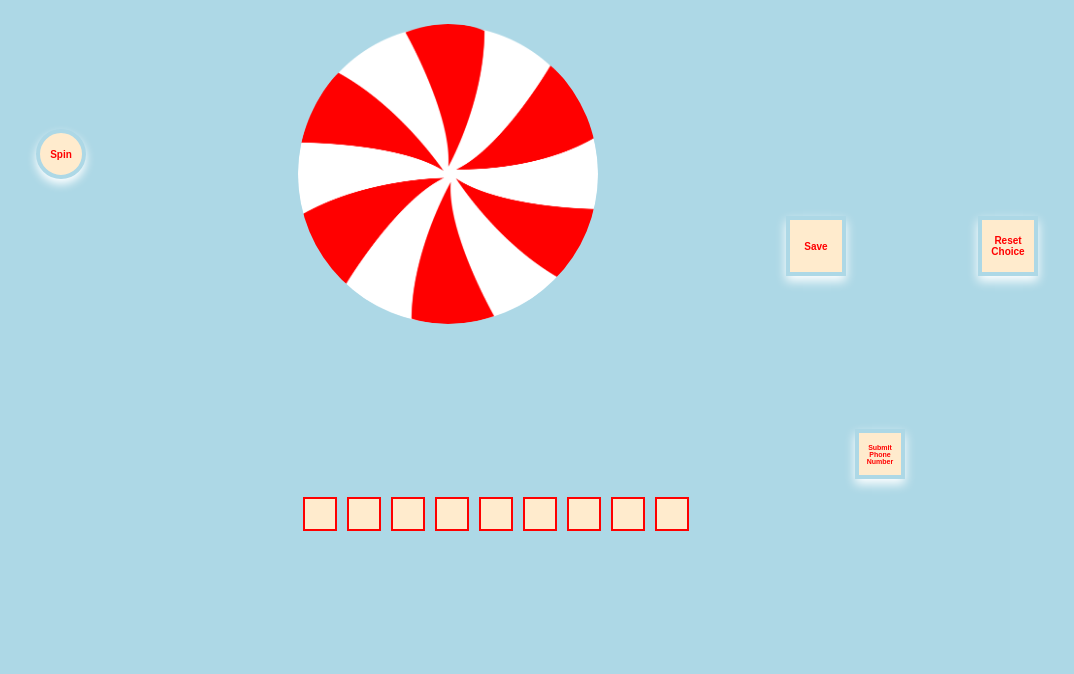
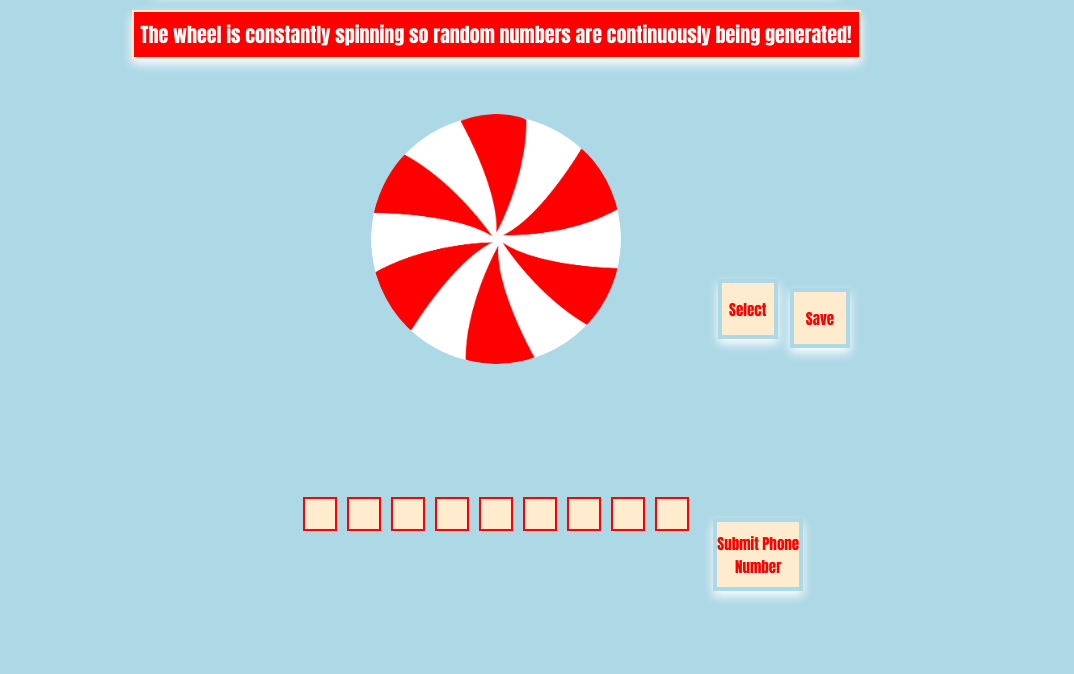
Before and after one commit to elenawingard/elenawingard.github.io, a plain HTML site: page js-final/final.html in a window 1280 px wide. Shown: the part 126-800 px from the top of the page, without its empty margins (144-1218 px from the left). Drawn offline with Linux system fonts and the light colour scheme.

Commit message:
finished!

```diff
--- a/js-final/final.css
+++ b/js-final/final.css
@@ -2,16 +2,17 @@
 h1 {
   font-size: 40px;
   color: white;
-  letter-spacing: -1px;
+  padding: 7px;
   position: absolute;
   display: flex;
   align-items: center;
   justify-content: center;
-  top: 30px;
+  top: 5%;
   margin: 0;
   border: 2px solid blanchedalmond;
   background-color: red;
   box-shadow: 0px 5px 10px white;
+  font-family:Impact, Haettenschweiler, 'Arial Narrow Bold', sans-serif;
 }
 
 body {
@@ -27,6 +28,21 @@ body {
     overflow: hidden;
 }
 
+p {
+  font-size: 20px;
+  color: white;
+  padding: 7px;
+  position: absolute;
+  display: flex;
+  align-items: center;
+  justify-content: center;
+  top: 17%;
+  margin: 0;
+  border: 2px solid blanchedalmond;
+  background-color: red;
+  box-shadow: 0px 5px 10px white;
+  font-family: Impact, Haettenschweiler, 'Arial Narrow Bold', sans-serif;
+}
 
 /* SPINNY */
 
@@ -37,34 +53,59 @@ body {
   justify-content: center;
 }
 
+#numbers {
+  position: absolute;
+  display: flex;
+  text-align: center;
+  justify-content: center;
+  margin: auto;
+  transform-origin: center center;
+  transform:translate(-50%,-50%);
 
+  top: 5%;
+  left: 50%;
+  width: 0px;
+  height: 600px;
+  border-radius: 50%;
+
+  animation-name: rotate;
+  animation-duration: 2s;
+  animation-iteration-count: infinite;
+  animation-timing-function: linear;
+
+
+}
 .wheel {
   position: absolute;
   display: flex;
   text-align: center;
   justify-content: center;
   margin: auto;
+  transform-origin: center center;
+  transform:translate(-50%,-50%);
 
-
-  top: 150px;
-  width: 300px;
-  height: 300px;
+  top: 200px;
+  width: 250px;
+  height: 250px;
   border-radius: 50%;
 
   animation-name: rotate;
-  animation-duration: 5s;
-  animation-iteration-count: initial;
+  animation-duration: 2s;
+  animation-iteration-count: infinite;
   animation-timing-function: linear;
 
   }
 
+
   @keyframes rotate {
-    from{ transform: rotate(-360deg);}
-    to{ transform: rotate(360deg);}
+    from {
+      transform: rotate(-360deg);
+    }
+
+    to {
+      transform: rotate(360deg);
+    }
   }
-
-
-
 
   /* BUTTONS */
 
@@ -82,42 +123,45 @@ body {
 
   .submit {
     position: absolute;
+    display: flex;
+    align-items: center;
+    justify-content: center;
+    top: 78%;
+    right: 26%;
 
-    top: 70%;
-    left: 80%;
-    transform: translate(-50%, -50%);
-
-    width: 50px;
-    height: 50px;
+    width: 90px;
+    height: 73px;
     border-radius: 0;
     border: 4px solid lightblue;
     background-color: blanchedalmond;
     color: red;
     box-shadow: 0px 5px 10px white;
     font-weight: bold;
-    font-size: 7px;
+    font-size: 15px;
     cursor: pointer;
+    font-family: Impact, Haettenschweiler, 'Arial Narrow Bold', sans-serif;
+
   }
 
   .spin {
+    position: absolute;
     display: flex;
-    text-align: center;
+    align-items: center;
     justify-content: center;
-    margin: auto;
 
-    top: 280px;
-    left: 205px;
-    transform: translate(-50%, -50%);
+    top: 48.13%;
+    right: 28%;
+    font-family: Impact, Haettenschweiler, 'Arial Narrow Bold', sans-serif;
 
-    width: 50px;
-    height: 50px;
-    border-radius: 50%;
+    width: 60px;
+    height: 60px;
+    border-radius: 0;
     border: 4px solid lightblue;
     background-color: blanchedalmond;
     color: red;
     box-shadow: 0px 5px 10px white;
     font-weight: bold;
-    font-size: 10px;
+    font-size: 15px;
     cursor: pointer;
 
   }
@@ -129,9 +173,9 @@ body {
     align-items: center;
     justify-content: center;
 
-
-    top: 44%;
-    left: 75%;
+font-family: Impact, Haettenschweiler, 'Arial Narrow Bold', sans-serif;
+    top: 53%;
+    right: 20%;
     transform: translate(-50%, -50%);
     width: 60px;
     height: 60px;
@@ -141,30 +185,10 @@ body {
     color: red;
     box-shadow: 0px 5px 10px white;
     font-weight: bold;
-    font-size: 10px;
+    font-size: 15px;
     cursor: pointer;
   }
 
-
-  .reset {
-    display: flex;
-    align-items: center;
-    justify-content: center;
-
-    top: 44%;
-    left: 90%;
-    transform: translate(-50%, -50%);
-    width: 60px;
-    height: 60px;
-    border-radius: 0;
-    border: 4px solid lightblue;
-    background-color: blanchedalmond;
-    box-shadow: 0px 5px 10px white;
-    color: red;
-    font-weight: bold;
-    font-size: 10px;
-    cursor: pointer;
-  }
 
 
 
@@ -175,6 +199,7 @@ body {
   color: blanchedalmond;
   text-align: center;
   margin-top: 20px;
+  font-family: Impact, Haettenschweiler, 'Arial Narrow Bold', sans-serif;
 }
 
 
@@ -190,8 +215,9 @@ body {
   background-color: blanchedalmond;
   font-size: 14px;
   border: 2px solid red;
-
+  font-family: Impact, Haettenschweiler, 'Arial Narrow Bold', sans-serif;
   display: flex;
   align-items: center;
+  color: red;
   justify-content: center;
 }
--- a/js-final/final.html
+++ b/js-final/final.html
@@ -3,34 +3,18 @@
 <head>
     <meta charset="UTF-8">
     <meta name="viewport" content="width=device-width, initial-scale=1.0">
-    <title>Phone Number Carnival</title>
+    <title>Phone (Random) Number</title>
     <link rel="stylesheet" href="final.css">
 </head>
-<h1>Spin the wheel to input your phone number</h1>
+
 <body>
-
+  <h1>Click “Select” to see what digit is picked. </h1>
+<p> The wheel is constantly spinning so random numbers are continuously being generated!</p>
 <div id="spin-container">
 
 <div id ="numbers">
   <img src="wheel.png" alt="wheel" class="wheel">
 </div>
-
-<!-- <div id="spin-container">
-  <div id="stripes">
-  <div id="numbers">
-    <div class="stripe">0</div>
-    <div class="stripe">1</div>
-    <div class="stripe">2</div>
-    <div class="stripe">3</div>
-    <div class="stripe">4</div>
-    <div class="stripe">5</div>
-    <div class="stripe">6</div>
-    <div class="stripe">7</div>
-    <div class="stripe">8</div>
-    <div class="stripe">9</div>
-  </div>
-</div>
--->
 
 <div id="number-container">
     <div class="number-slot"></div>
@@ -44,18 +28,13 @@
     <div class="number-slot"></div>
 </div>
 
-
 <div id="result-container"></div>
 
-<button class="spin" onclick="spinWheel()">Spin</button>
+<button class="spin" onclick="spinWheel()">Select</button>
 <button class="save" onclick="saveNumber()">Save</button>
 <button class="submit" onclick="submit()">Submit Phone Number</button>
-<button class="reset" onclick="reset()">Reset Choice</button>
-<!-- make the submit button do something -->
-
 
 </div>
-
 
     <script src="final.js"></script>
 </body>
--- a/js-final/final.js
+++ b/js-final/final.js
@@ -1,35 +1,31 @@
-//change the placement of the buttons
-
-
 let currentNumber = null;
 
-
-function spinWheel () {
+function spinWheel() {
     const spinButton = document.querySelector('.spin');
     if (!spinButton.disabled) {
         spinButton.disabled = true;
 
         const randomDegree = Math.floor(Math.random() * 360);
-    const finalRotation = 360 * 5 + randomDegree;
+        const finalRotation = 360 * 2 + randomDegree;
         const numbers = document.getElementById('numbers');
-    // numbers.style.animation = `spin 5s ease-out 1 `;
-    // numbers.style.transform = `rotate(${finalRotation}deg)`;
-
-// restart the spin when button is pressed
-// when pressed { numbers.style.animation = `spin 5s ease-out 1 `;}
-// when pressed { numbers.style.transform = `rotate(${finalRotation}deg)`};
 
         currentNumber = Math.floor((finalRotation % 360) / 36);
 
         const resultContainer = document.getElementById('result-container');
         resultContainer.innerText = `Selected Number: ${currentNumber}`;
 
+        numbers.style.transition = 'transform 2s ease-out';
+        numbers.style.transform = `rotate(${finalRotation}deg)`;
 
+        setTimeout(() => {
+            numbers.style.transition = 'none';
+            numbers.style.transform = `rotate(${finalRotation}deg)`;
+            document.querySelector('.spin').disabled = false;
+        }, 2000);
     }
 }
 
-
-function saveNumber () {
+function saveNumber() {
     if (currentNumber !== null) {
         const numberSlots = document.querySelectorAll('.number-slot');
         for (const slot of numberSlots) {
@@ -38,13 +34,9 @@ function saveNumber () {
                 break;
             }
         }
-        document.querySelector('.spin').disabled = false;
-
     }
 }
 
-
-// need to make the wheel spin after each time the spin button is pressed
-// maybe like reset the spin or something
-
-//function reset () {
+function submit() {
+    alert('Thank you for providing your phone number!');
+}
```
Lines whose indentation alone changed are shown as unchanged.
